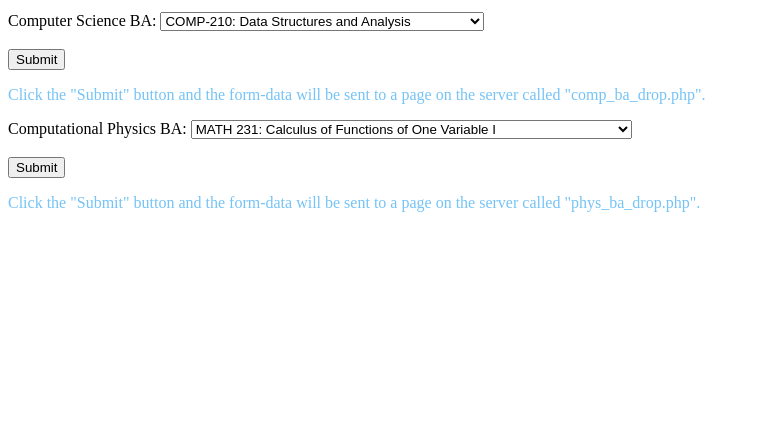
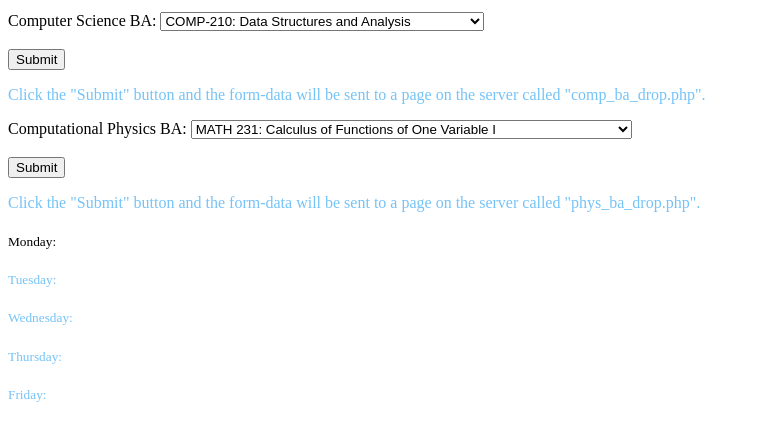
Before and after one commit to salbert3/HACK-110, a Flask app: page / in a window 1280 px wide. Shown: the part 272-713 px from the top of the page, without its empty margins (0-760 px from the left). Run offline with Flask 2, Linux system fonts and the light colour scheme.

Commit message:
Update index.html

```diff
--- a/templates/index.html
+++ b/templates/index.html
@@ -110,3 +110,36 @@
 
   <p>Click the "Submit" button and the form-data will be sent to a page on the
   server called "phys_ba_drop.php".</p>
+
+ <html>
+    <meta charset="UTF-8">
+    <sub>Monday:</sub>
+    <link rel='stylesheet' href='/static/styles.css' />
+  </html>
+
+
+  <p><html>
+    <meta charset="UTF-8">
+    <sub>Tuesday:</sub>
+    <link rel='stylesheet' href='/static/styles.css' />
+  </html>
+
+  <p> <html>
+    <meta charset="UTF-8">
+    <sub>Wednesday:</sub>
+    <link rel='stylesheet' href='/static/styles.css' />
+  </html>
+
+  <p><html>
+    <meta charset="UTF-8">
+    <sub>Thursday:</sub>
+    <link rel='stylesheet' href='/static/styles.css' />
+  </html>
+
+
+
+  <p><html>
+    <meta charset="UTF-8">
+    <sub>Friday:</sub>
+    <link rel='stylesheet' href='/static/styles.css' />
+  </html>
```
